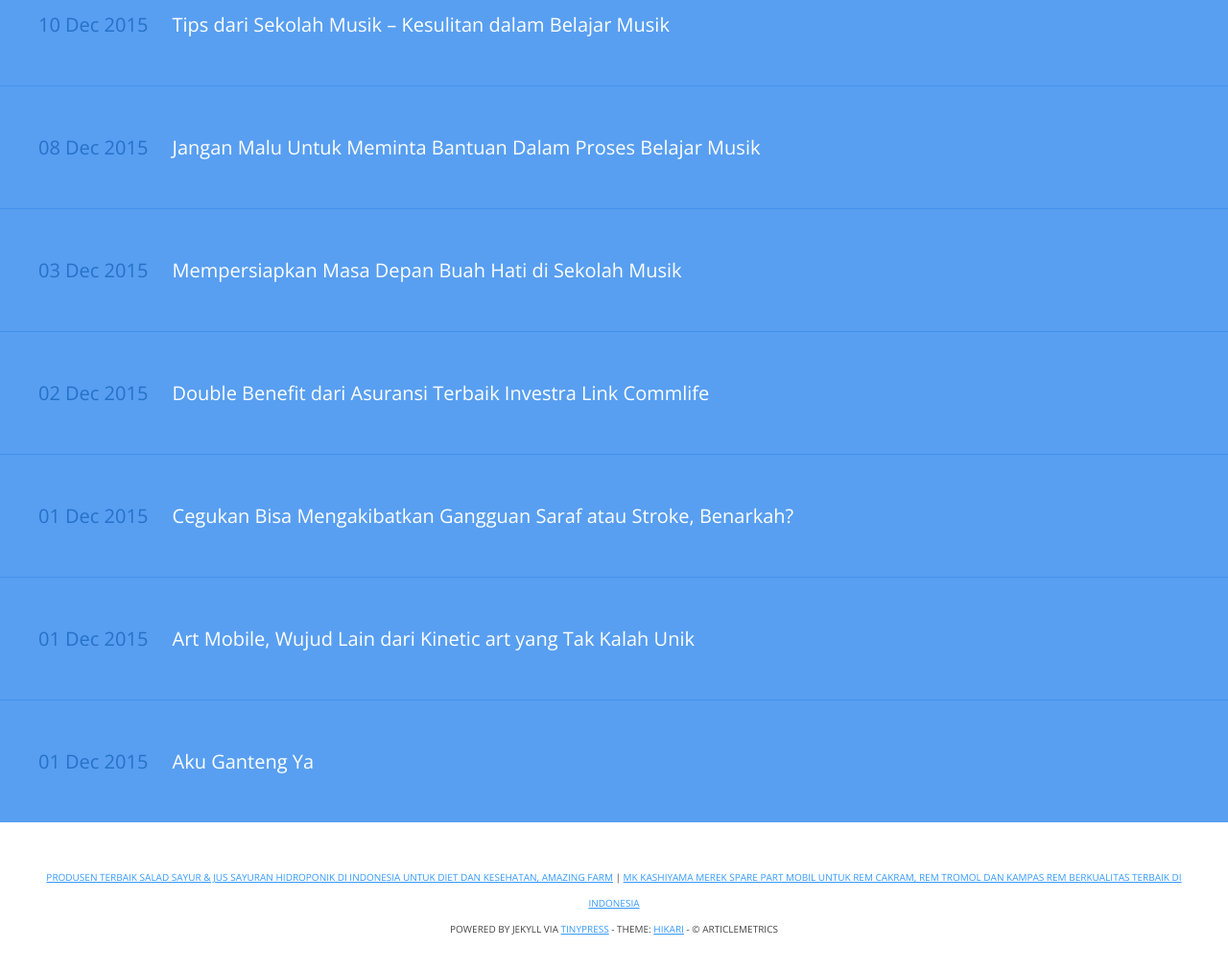
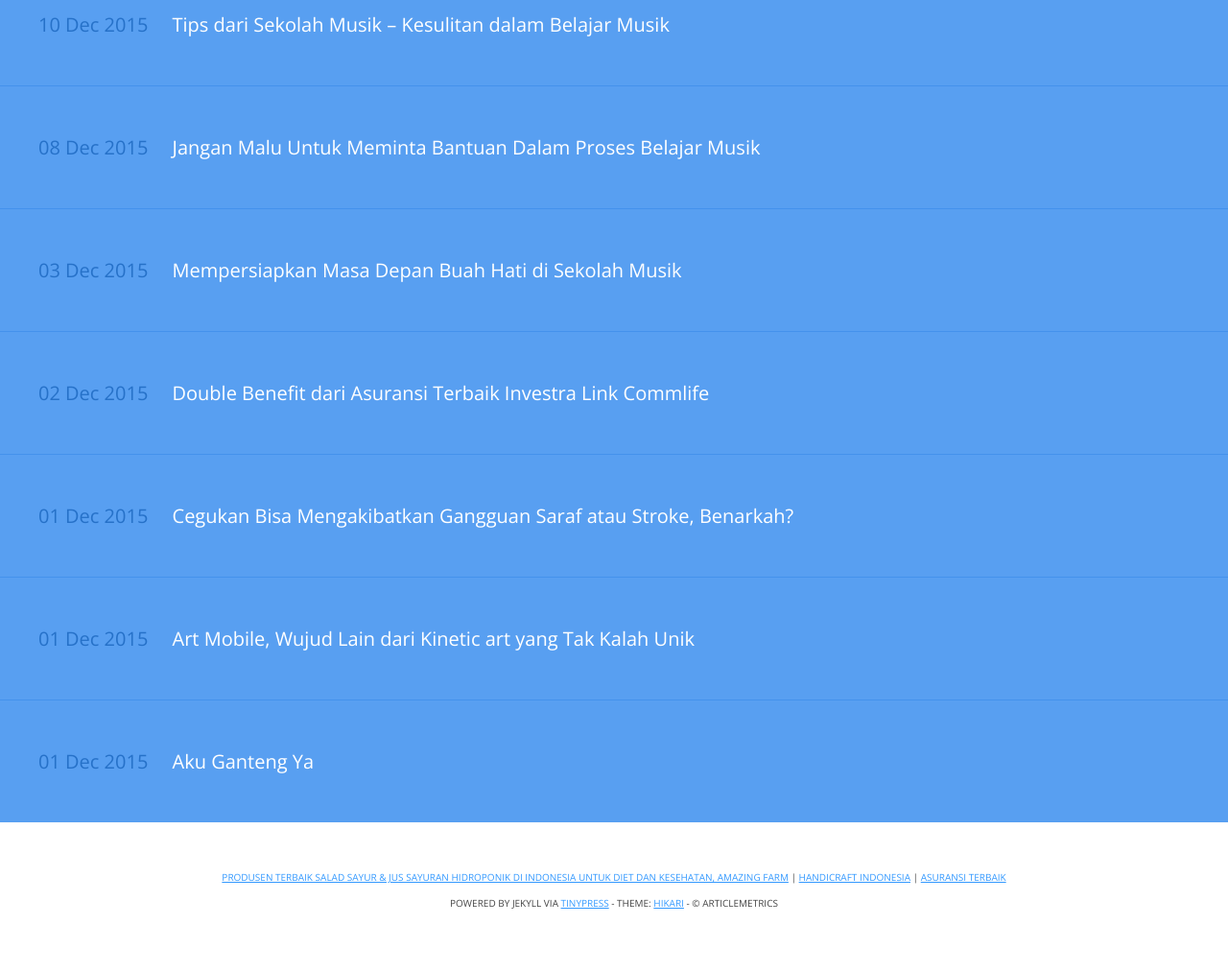
Before and after one commit to articlemetrics/articlemetrics.github.io, a Jekyll site: the page built from index.html, in a window 1280 px wide, cut to the strip 154-1172 px from the top of the page. Shown: the top 1013 px of the strip at 96% size. Built offline with Jekyll 4.4.1, drawn with Linux system fonts in a browser that asks for light colours; after the commit the page ends 1145 px from its top, so only the background shows below that.

Commit message:
Update default.html

```diff
--- a/_layouts/default.html
+++ b/_layouts/default.html
@@ -45,7 +45,7 @@
     </main>
 
     <footer>
-      <small><a href="http://www.shenisa.com/2015/11/produsen-terbaik-salad-sayur-hidroponik-indonesia-amazingfarm.html">Produsen Terbaik Salad Sayur & Jus Sayuran Hidroponik di Indonesia untuk Diet dan Kesehatan, Amazing Farm</a> | <a href="https://sumberarum.com/2015/12/mk-kashiyama-merek-spare-part-mobil-untuk-rem-cakram-rem-tromol-dan-kampas-rem-berkualitas-terbaik-di-indonesia/">MK Kashiyama Merek Spare Part Mobil untuk Rem Cakram, Rem Tromol dan Kampas Rem Berkualitas Terbaik di Indonesia</a></a><br />
+      <small><a href="http://www.shenisa.com/2015/11/produsen-terbaik-salad-sayur-hidroponik-indonesia-amazingfarm.html">Produsen Terbaik Salad Sayur & Jus Sayuran Hidroponik di Indonesia untuk Diet dan Kesehatan, Amazing Farm</a> | <a href="http://budidansiti.com/id/180-handicraft-indonesia">Handicraft Indonesia</a> | <a href="http://www.commlife.co.id/about/commonwealth-life/">Asuransi Terbaik</a></a><br />
     Powered by Jekyll via <a href="https://tinypress.co/">Tinypress</a> - Theme: <a href="https://github.com/tinypressco/hikari-for-Jekyll">hikari</a> - &copy; {{ site.author }}</small>
     </footer>
 
```
